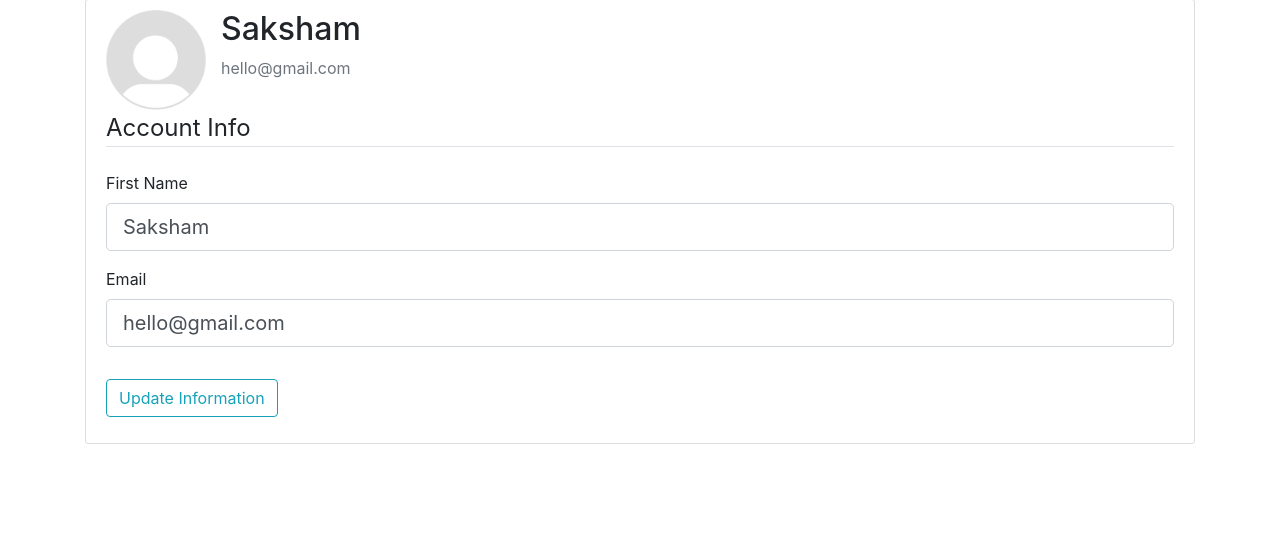
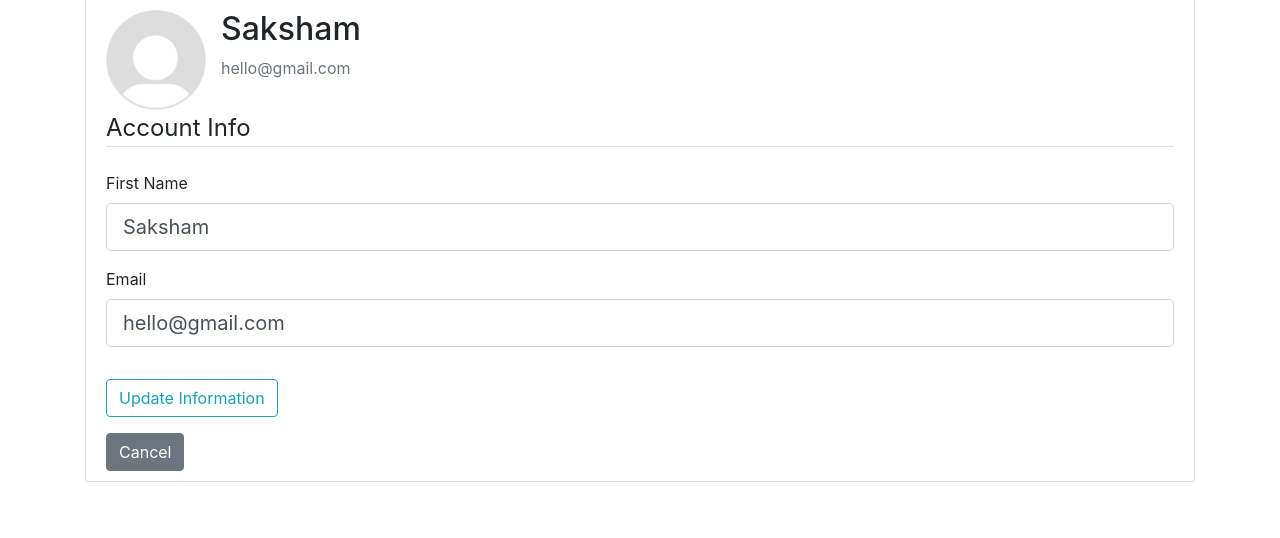
Before and after one commit to Saksham-3/Note-It, a Flask app: page /account/ in a window 1280 px wide. Shown: the part 77-615 px from the top of the page. Run offline with Flask 3, Linux system fonts and the light colour scheme; a user stored in the database is signed in; some libraries are stand-ins or nearby versions.

Commit message:
added css file

```diff
--- a/website/auth.py
+++ b/website/auth.py
@@ -30,6 +30,7 @@ def login():
 @login_required
 def logout():
     logout_user()
+    flash("You have been successfully logged out!")
     return redirect(url_for('auth.login'))
 
 @auth.route('/sign-up',methods=['GET','POST'])
--- a/website/templates/account.html
+++ b/website/templates/account.html
@@ -55,6 +55,11 @@ content%}
         {{ form.submit(class="btn btn-outline-info") }}
       </div>
     </form>
+    <a href="{{ url_for('views.home') }}"
+      ><button class="btn btn-secondary" style="display: inline-block">
+        Cancel
+      </button></a
+    >
   </div>
 </div>
 {% endblock %}
--- a/website/templates/login.html
+++ b/website/templates/login.html
@@ -12,7 +12,7 @@
 >
 <form method="POST">
     <h3 align="center">Login</h3>
-    <div class="form-group">
+    <div class="form-group" >
       <label for="email">Email Address</label>
       <input
         type="email"
@@ -20,6 +20,7 @@
         id="email"
         name="email"
         placeholder="Enter email"
+
       />
     </div>
     <div class="form-group">
```
Also changed, not shown: website/css/login.css (added), website/views.py (line endings or trailing spaces).
